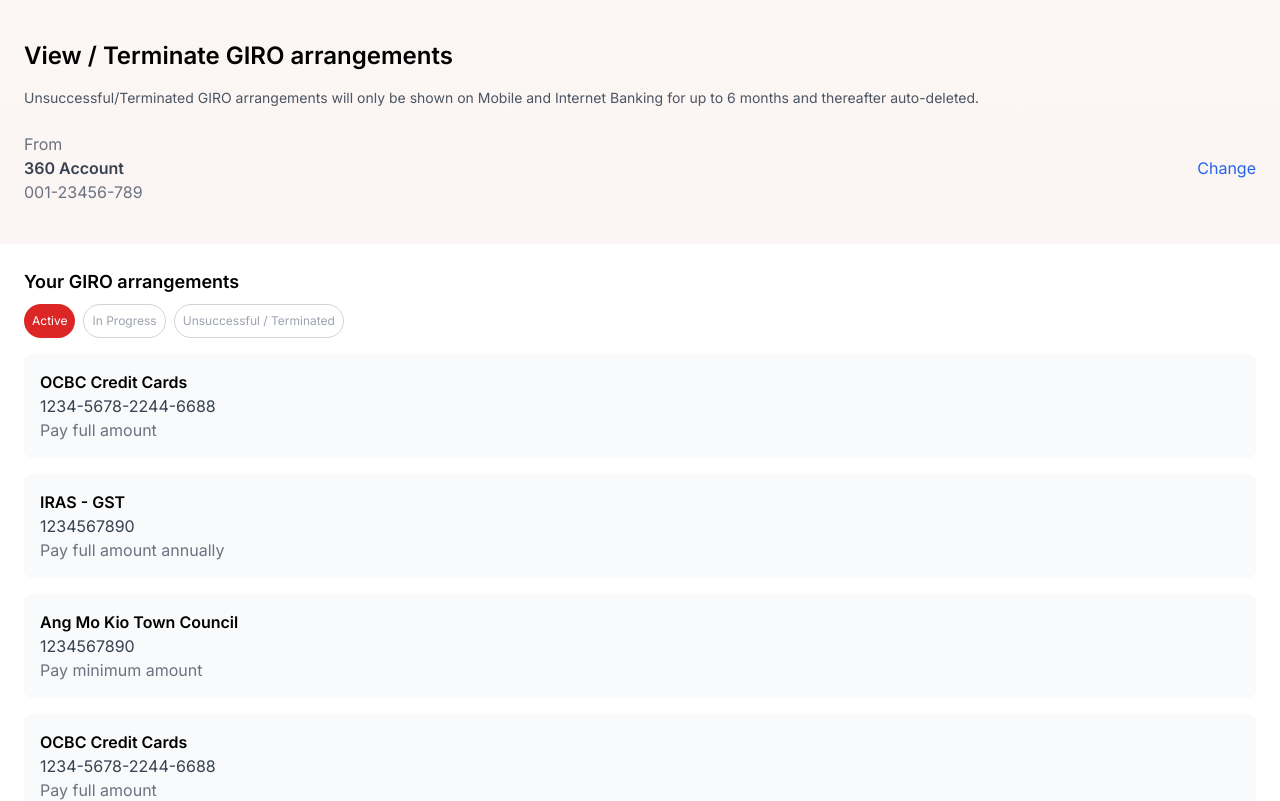
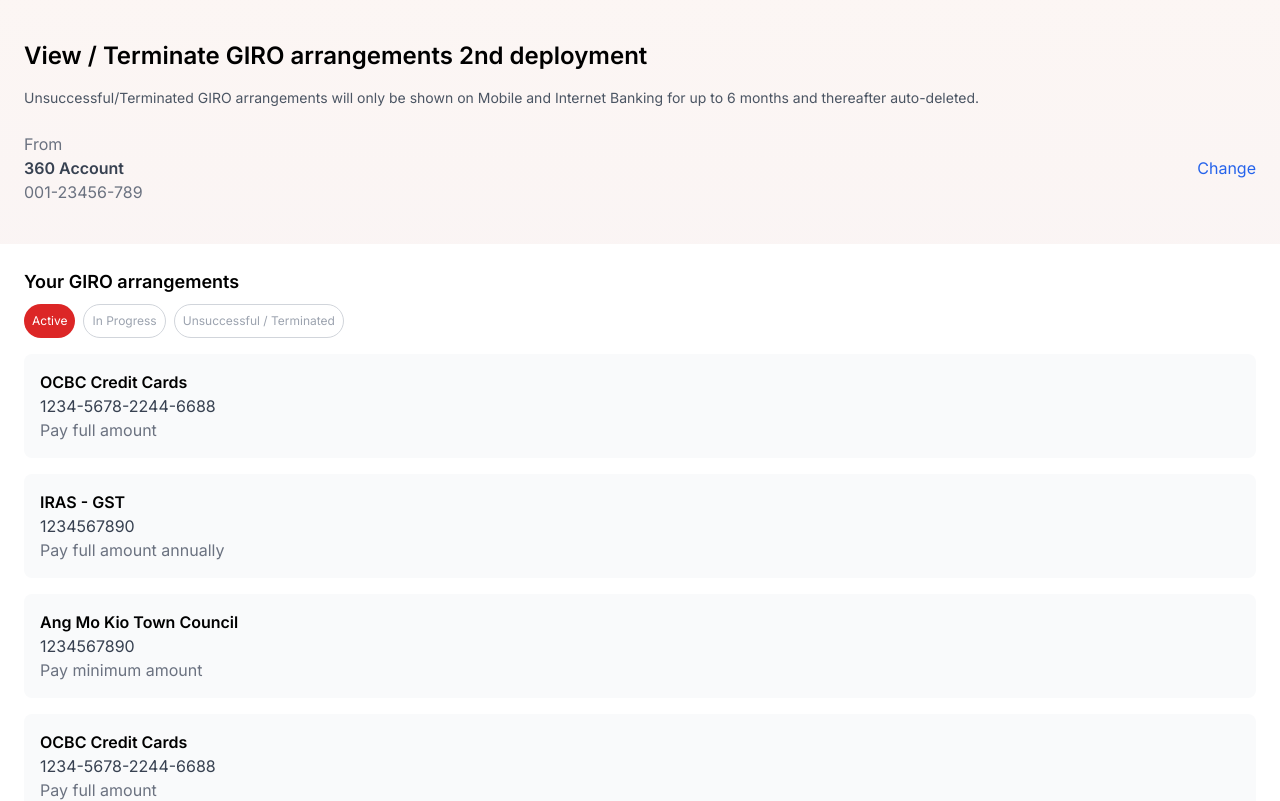
Before and after one commit to benson7667/eyeable-poc, a Next.js app: page / in a window 1280 px wide. Shown: the top 801 px of the page. Built offline with nearby package versions, Linux system fonts and the light colour scheme.

Commit message:
chore: add changes

```diff
--- a/src/app/page.js
+++ b/src/app/page.js
@@ -23,7 +23,7 @@
 
         <div className="p-6 mt-4">
           <h1 className="text-2xl font-semibold mb-4">
-            View / Terminate GIRO arrangements
+            View / Terminate GIRO arrangements 2nd deployment
           </h1>
           <p className="text-sm text-gray-600 mb-6">
             Unsuccessful/Terminated GIRO arrangements will only be shown on
```
